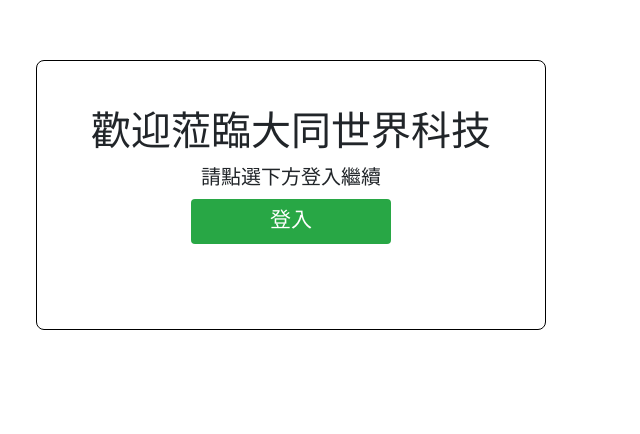
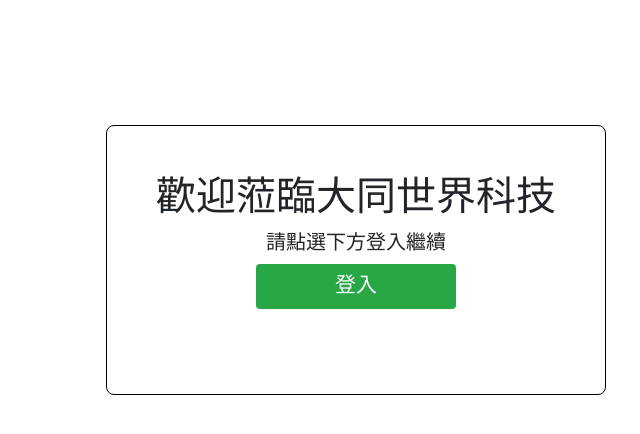
Before and after one commit to t65849/caserverhtmltest, a website: page pages/login.html in a window 1280 px wide. Shown: the part 140-574 px from the top of the page, without its empty margins (284-924 px from the left). Drawn offline with Linux system fonts and the light colour scheme.

Commit message:
test置中

```diff
--- a/pages/css/simple-sidebar.css
+++ b/pages/css/simple-sidebar.css
@@ -17,11 +17,12 @@
   padding-top: 50px;
   border: 1px solid #000000;
   border-radius: 0.5rem;
-  width: 510px;
+  width: 500px;
   height: 270px;
   position: absolute;
-  top: 25%;
-  left: 25%;
+  top: 50%;
+  left: 50%;
+  margin: -135px 0 0 -250px;
 }
 .fontmsjh{
   font-family: 'Microsoft JhengHei', monospace;
```
